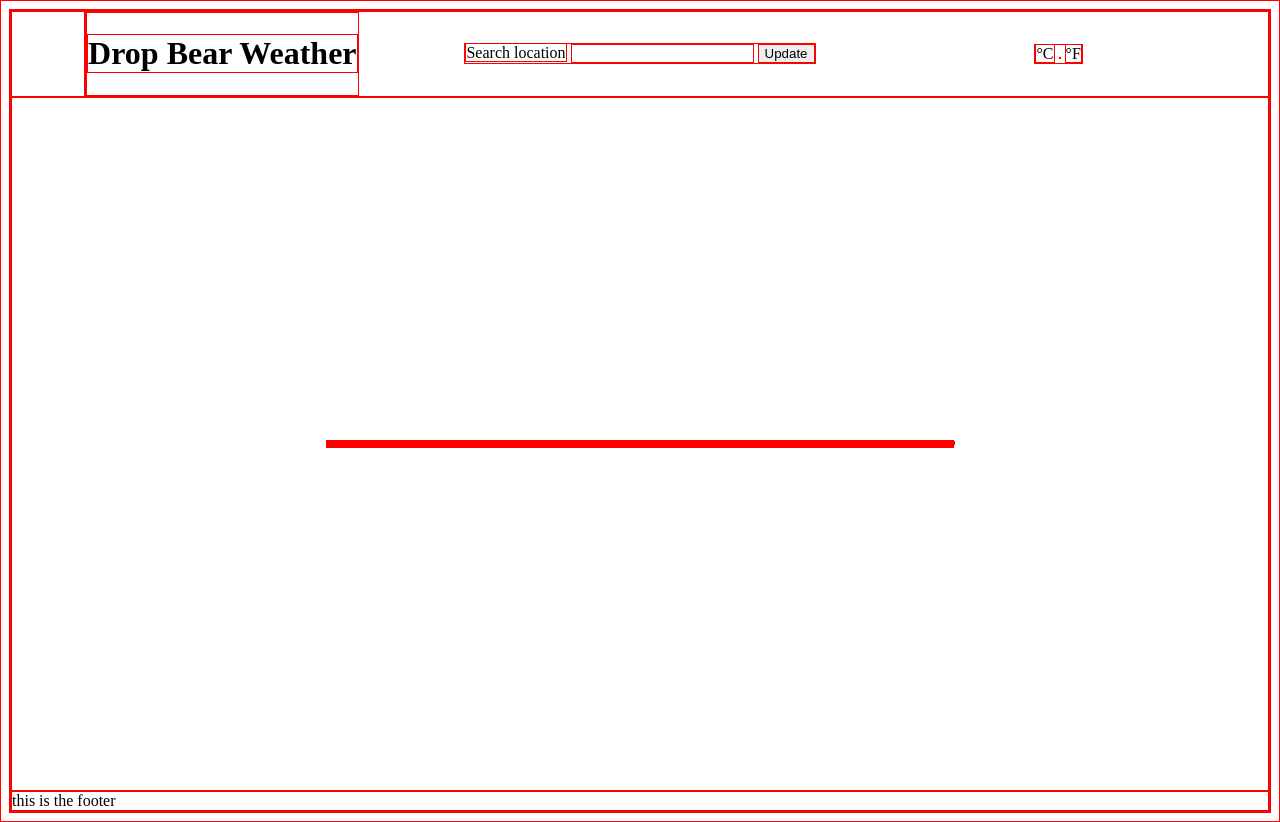
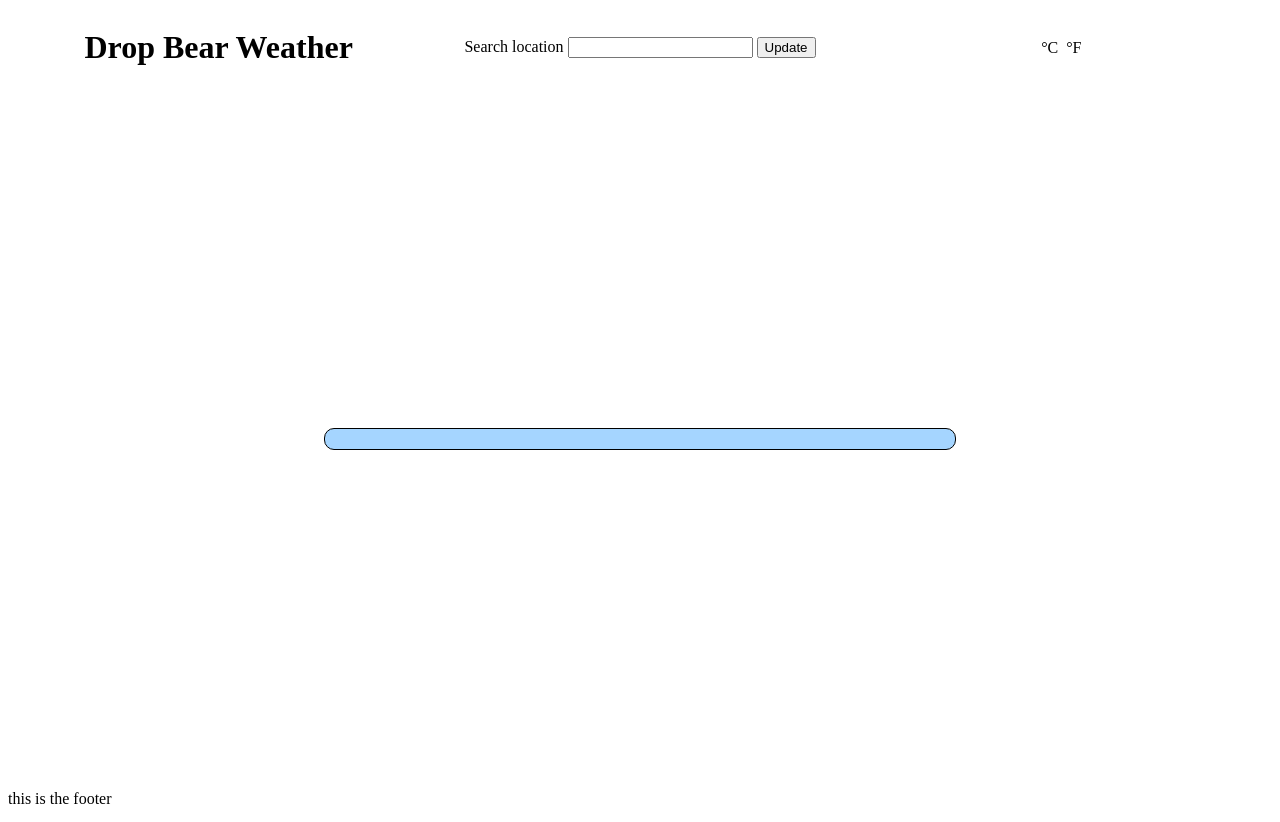
Before and after one commit to JustDom223/weatherApp, a website built with webpack: page src/template.html in a window 1280 px wide. Both pictures are taken after a click on the button "Update". Built offline with nearby package versions, Linux system fonts and the light colour scheme; no server answers.

Commit message:
Moved the SVG img so that it was on the left instead of the right. And added the key events function to  index.js

```diff
--- a/src/DOMManipulation/displayCurrrentDayConditionTimeline.js
+++ b/src/DOMManipulation/displayCurrrentDayConditionTimeline.js
@@ -37,8 +37,8 @@ export default async function displayCurrrentDayConditionTimeline(data){
             hourlyTimeTemp.textContent = `${key} - ${value.temperature}°C`;
             conditionSVG.classList.add("conditionSVG");
 
+            hourlyContainer.appendChild(conditionSVG);
             hourlyContainer.appendChild(hourlyTimeTemp);
-            hourlyContainer.appendChild(conditionSVG);
 
             dailyTimeLineElement.appendChild(hourlyContainer);
         });
--- a/src/index.js
+++ b/src/index.js
@@ -1,3 +1,4 @@
+import addKeyEvents from "./DOMManipulation/activateKeyboardEventlisteners";
 import createMainChildElements from "./DOMManipulation/createMainChildElements";
 import displayCurrentDayAdditionalInfo from "./DOMManipulation/displayCurrentDayAdditionalInfo";
 import displayCurrrentDayForecast from "./DOMManipulation/displayCurrentDayForecast";
@@ -17,6 +18,7 @@ const numberOfDaysForecasted = 3;
 document.addEventListener("DOMContentLoaded", async ()=> {
     const updateButtonElement = document.querySelector("#weatherUpdate");
     const mainElement = document.querySelector("main");
+    addKeyEvents()
 
     updateButtonElement.addEventListener("click", async () => {
         mainElement.textContent = "";
--- a/src/styles/main.css
+++ b/src/styles/main.css
@@ -1,5 +1,5 @@
 *{
-    border: 1px solid red;
+    /* border: 1px solid red; */
 }
 
 p{
@@ -54,7 +54,12 @@ main{
 }
 
 #mainContent{
+    background-color: rgb(165, 213, 255);
     grid-column: 2/3;
+    border: 1px solid black;
+    border-radius: 10px;
+    padding: 10px;
+
 }
 
 /* Current day card info */
@@ -80,7 +85,7 @@ main{
 
 #hourlyTimelineContainer{
     display: flex;
-    justify-content: space-between;
+    /* justify-content: space-between; */
     /* flex-direction: column; */
 }
 
```
